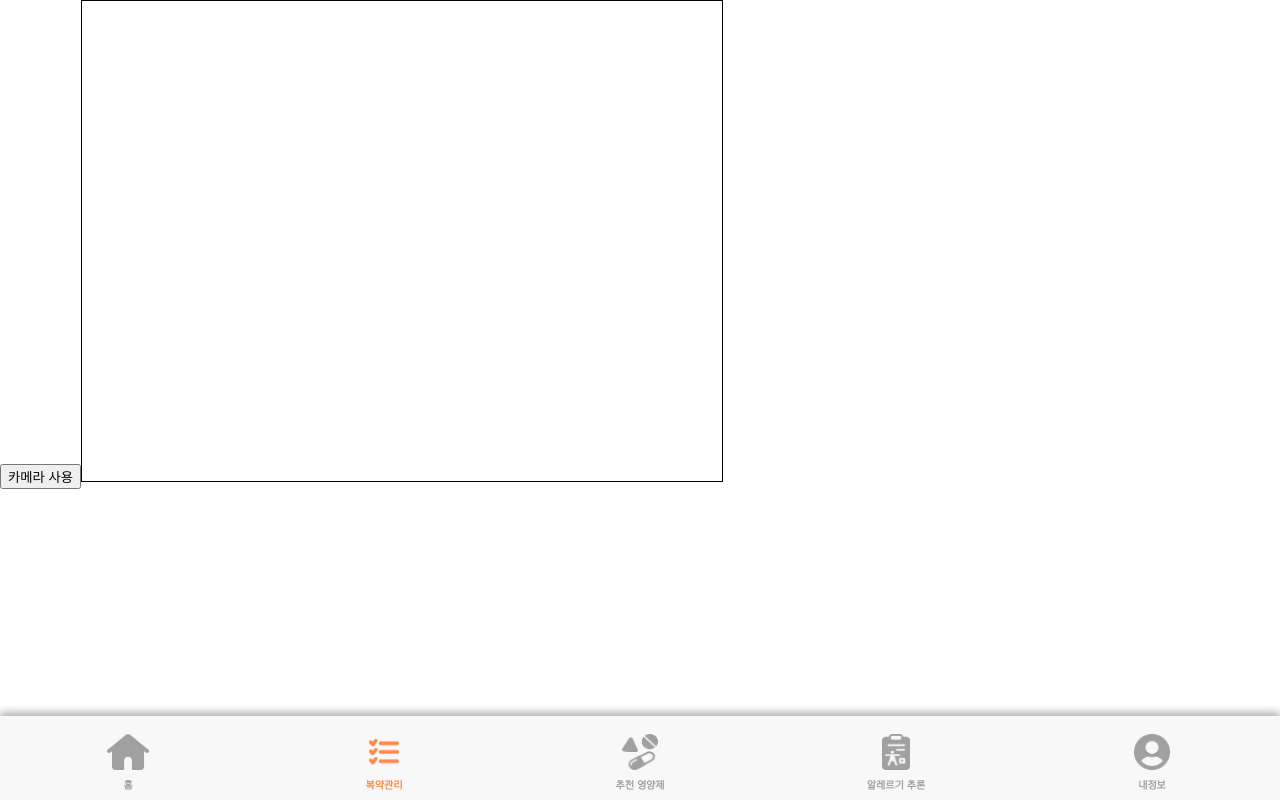
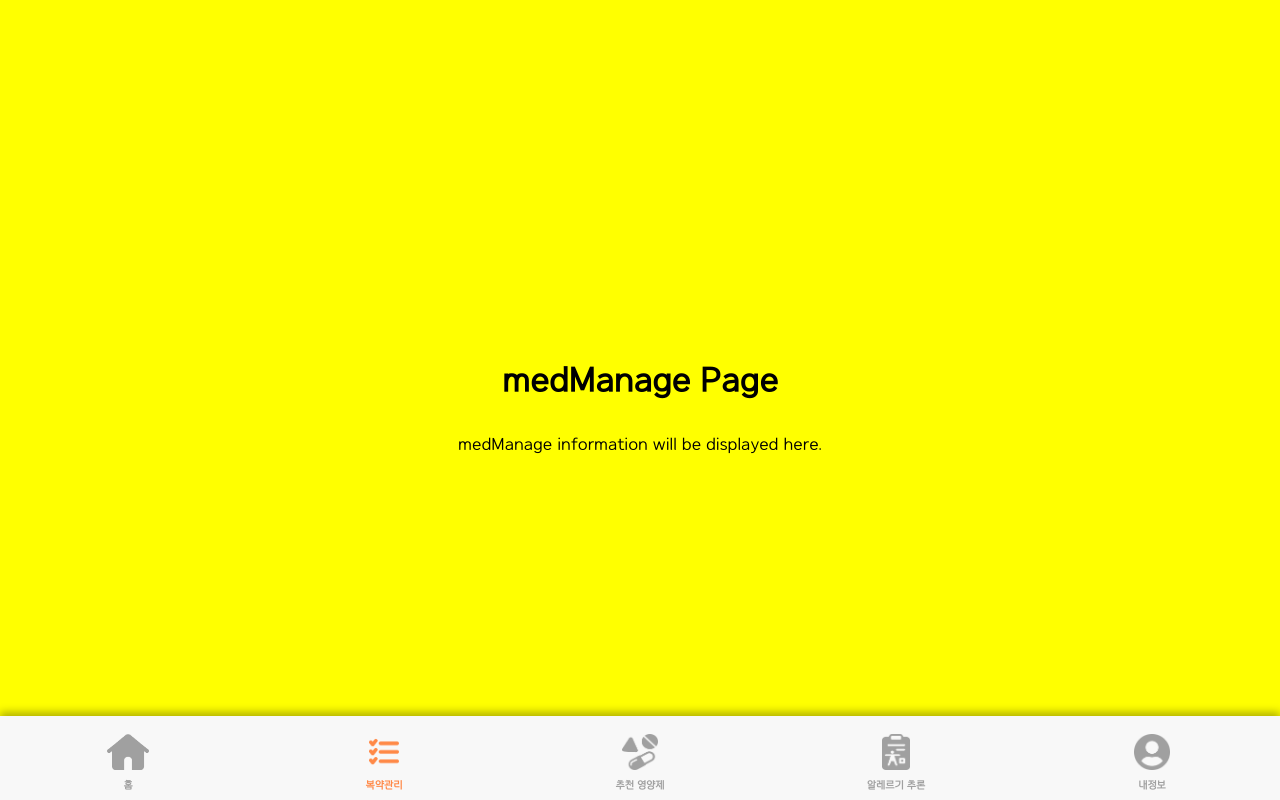
Before and after one commit to KAU-Medicare/Medicare-Frontend, a Vue app: page /medManage in a window 1280 px wide. Built offline with nearby package versions, Linux system fonts and the light colour scheme.

Commit message:
페이지 변경

```diff
--- a/src/components/MedManagePage.vue
+++ b/src/components/MedManagePage.vue
@@ -1,28 +1,25 @@
 <template>
-  <div>
-    <button @click="startCamera">카메라 사용</button>
-    <video ref="video" width="640" height="480" autoplay></video>
+  <div class="medManage">
+    <h1>medManage Page</h1>
+    <p>medManage information will be displayed here.</p>
   </div>
 </template>
 
 <script>
 export default {
-  methods: {
-    async startCamera() {
-      try {
-        const stream = await navigator.mediaDevices.getUserMedia({ video: true });
-        this.$refs.video.srcObject = stream;
-      } catch (error) {
-        console.error('카메라에 접근할 수 없습니다:', error);
-      }
-    },
-  },
+  name: 'MedManagePage'
 };
-
 </script>
 
-<style scoped>
-video {
-  border: 1px solid black;
+<style>
+.medManage {
+  display: flex;
+  flex-direction: column;
+  height: 100vh;
+  width: 100vw;
+  justify-content: center;
+  align-items: center;
+  text-align: center;
+  background-color: yellow;
 }
 </style>
--- a/src/components/NutriSuppPage.vue
+++ b/src/components/NutriSuppPage.vue
@@ -1,25 +1,28 @@
 <template>
-  <div class="nutriSupp">
-    <h1>NutriSupp Page</h1>
-    <p>NutriSupp information will be displayed here.</p>
+  <div>
+    <button @click="startCamera">카메라 사용</button>
+    <video ref="video" width="640" height="480" autoplay></video>
   </div>
 </template>
 
 <script>
 export default {
-  name: 'NutriSuppPage'
+  methods: {
+    async startCamera() {
+      try {
+        const stream = await navigator.mediaDevices.getUserMedia({ video: true });
+        this.$refs.video.srcObject = stream;
+      } catch (error) {
+        console.error('카메라에 접근할 수 없습니다:', error);
+      }
+    },
+  },
 };
+
 </script>
 
-<style>
-.nutriSupp {
-  display: flex;
-  flex-direction: column;
-  height: 100vh;
-  width: 100vw;
-  justify-content: center;
-  align-items: center;
-  text-align: center;
-  background-color: yellow;
+<style scoped>
+video {
+  border: 1px solid black;
 }
 </style>
```
